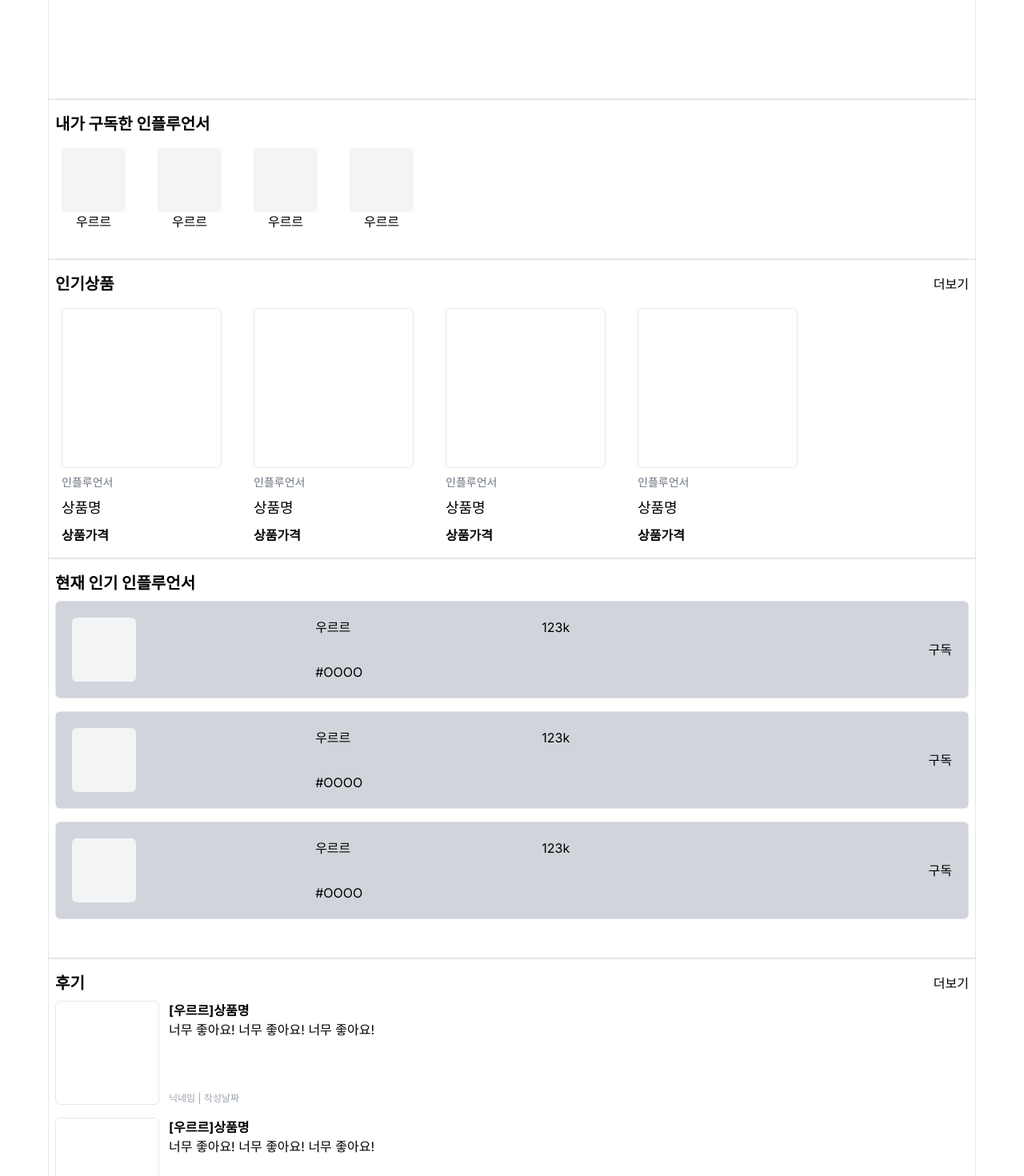
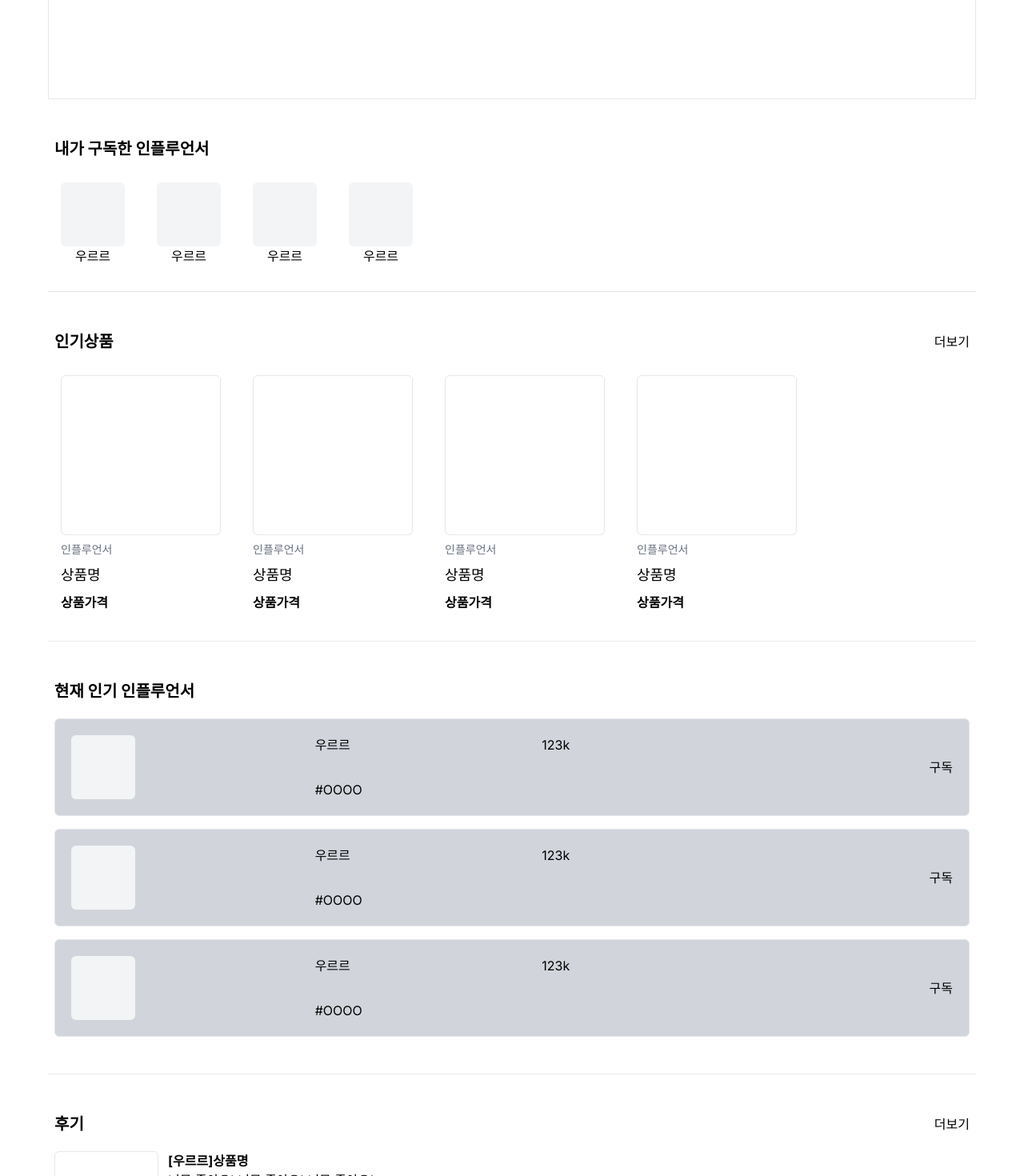
Before and after one commit to ssbmel/UrrProject, a Next.js app: page / in a window 1280 px wide. Shown: the part 320-1790 px from the top of the page at 80% size. Built offline with nearby package versions, Linux system fonts and the light colour scheme.

Commit message:
style: main 디자인 변경 추가

```diff
--- a/src/components/main/BestInfluencerList.tsx
+++ b/src/components/main/BestInfluencerList.tsx
@@ -2,8 +2,8 @@ import React from 'react';
 
 function BestInfluencerList() {
   return (
-    <div className="border w-full h-[500px] mx-auto p-2">
-      <h2 className="font-bold my-2 text-xl">현재 인기 인플루언서</h2>
+    <div className="w-full h-[500px] mx-auto p-2">
+      <h2 className="font-bold my-5 text-xl">현재 인기 인플루언서</h2>
       <div className="w-full h-[400px] overflow-y-auto">
         <div className="border rounded-md bg-gray-300 w-full min-h-[100px] mx-auto p-5 grid grid-rows-1 grid-flow-col mb-4">
           <div className="bg-gray-100 rounded-md w-[80px] h-[80px]"></div>
--- a/src/components/main/BestProductsList.tsx
+++ b/src/components/main/BestProductsList.tsx
@@ -1,9 +1,9 @@
 function BestProductsList() {
   return (
     <>
-      <div className="border w-full h-auto mx-auto p-2">
+      <div className="w-full h-auto mx-auto p-2">
         <div className="flex">
-          <h2 className="font-bold my-2 text-xl">인기상품</h2>
+          <h2 className="font-bold my-5 text-xl">인기상품</h2>
           <button className="ml-auto">더보기</button>
         </div>
         <div className="w-full h-[90%] p-2 overflow-y-auto flex gap-10">
--- a/src/components/main/Main.tsx
+++ b/src/components/main/Main.tsx
@@ -7,11 +7,14 @@ import ReviewList from './ReviewList';
 
 function Main() {
   return (
-    <div className="p-5 max-w-[1200px] mx-auto">
+    <div className="p-5 max-w-[1200px] mx-auto flex flex-col gap-y-5">
       <Banner />
       <SubInfluencer/>
+      <hr />
       <BestProductsList/>
+      <hr />
       <BestInfluencerList/>
+      <hr />
       <ReviewList/>
     </div>
   );
--- a/src/components/main/ReviewList.tsx
+++ b/src/components/main/ReviewList.tsx
@@ -2,9 +2,9 @@ import React from 'react';
 
 function ReviewList() {
   return (
-    <div className="border w-full max-h-[400px] mx-auto p-2">
+    <div className="w-full max-h-[400px] mx-auto p-2">
       <div className="flex">
-        <h2 className="font-bold my-2 text-xl">후기</h2>
+        <h2 className="font-bold my-5 text-xl">후기</h2>
         <button className="ml-auto">더보기</button>
       </div>
       <div className="w-full h-[300px] overflow-y-auto flex flex-col gap-y-4">
--- a/src/components/main/SubInfluencer.tsx
+++ b/src/components/main/SubInfluencer.tsx
@@ -3,8 +3,8 @@ import React from 'react';
 function SubInfluencer() {
   return (
     <>
-      <div className="border w-full h-[200px] mx-auto p-2">
-        <h2 className="font-bold my-2 text-xl">내가 구독한 인플루언서</h2>
+      <div className="w-full h-[200px] mx-auto p-2">
+        <h2 className="font-bold my-5 text-xl">내가 구독한 인플루언서</h2>
         <div className="overflow-x-auto flex gap-10 p-2">
           <div className="gird w-[80px] text-center">
             <div className="bg-gray-100 rounded-md w-[80px] h-[80px]"></div>
```
